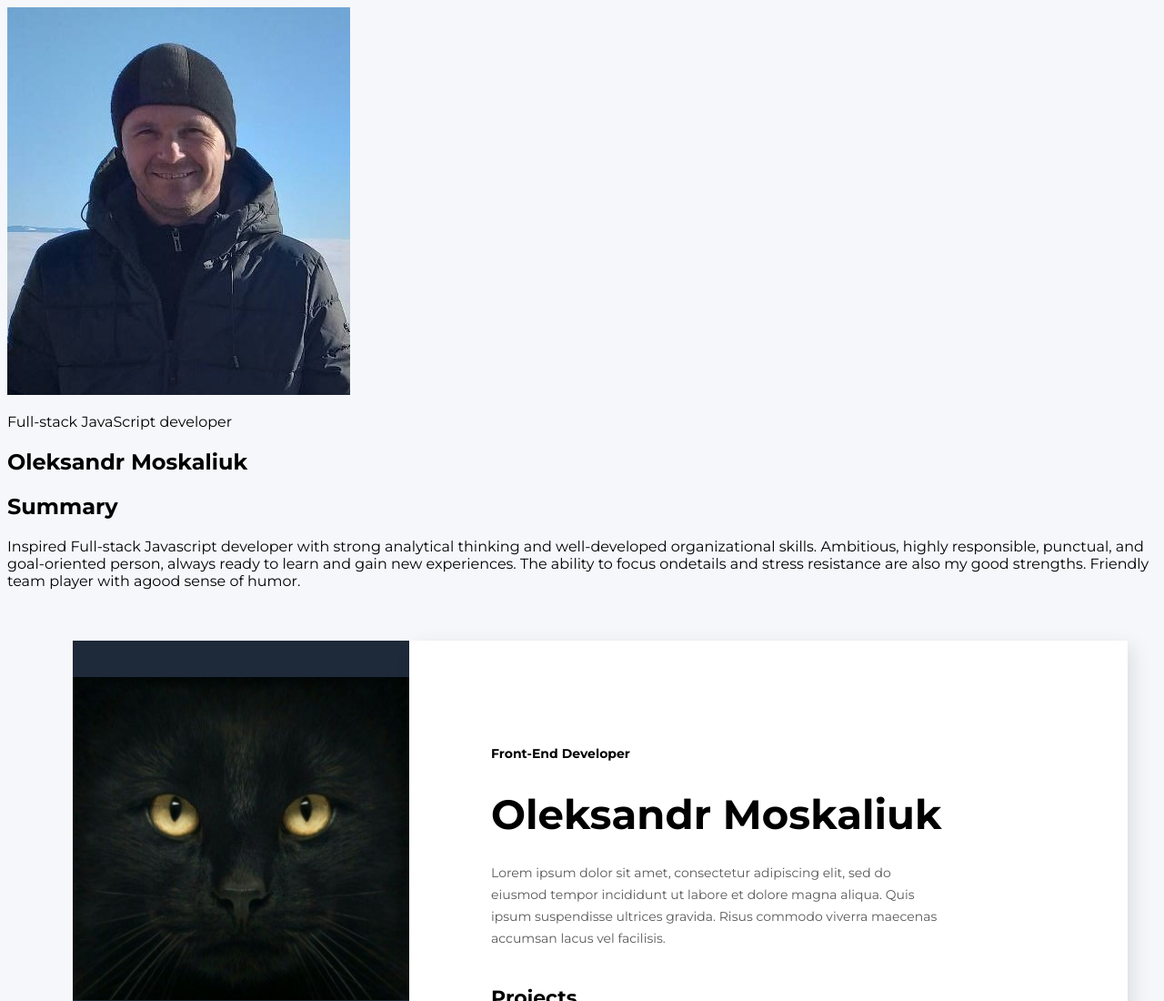
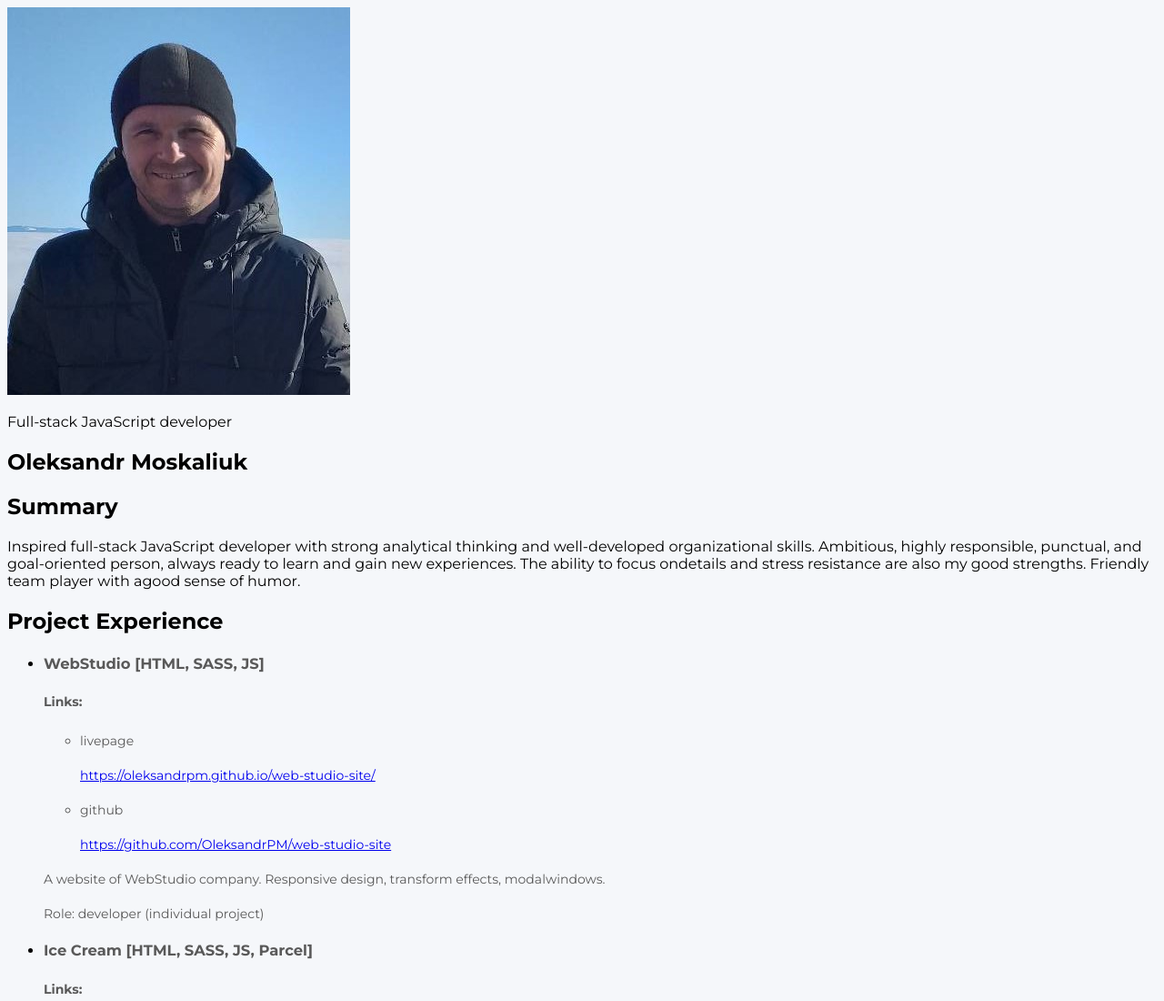
Before and after one commit to OleksandrPM/simple-cv, a website built with Vite: page index.html in a window 1280 px wide. Shown: the top 1100 px of the page at 91% size. Built offline with nearby package versions, Linux system fonts and the light colour scheme.

Commit message:
Added projects HTML

```diff
--- a/index.html
+++ b/index.html
@@ -15,7 +15,7 @@
   </head>
   <body>
     <header></header>
-    <main>{{> hero}}</main>
+    <main>{{> hero}}{{> projects}}</main>
     <!--Main-->
     <div class="main">
       <!--Main content-->
@@ -248,5 +248,6 @@
 
     <!-- Scripts -->
     <script type="module" src="/src/js/hero.js"></script>
+    <script type="module" src="/src/js/projects.js"></script>
   </body>
 </html>
--- a/src/content/hero.json
+++ b/src/content/hero.json
@@ -2,5 +2,5 @@
   "name": "Oleksandr",
   "surname": "Moskaliuk",
   "qualification": "Full-stack JavaScript developer",
-  "summary": "Inspired Full-stack Javascript developer with strong analytical thinking and well-developed organizational skills. Ambitious, highly responsible, punctual, and goal-oriented person, always ready to learn and gain new experiences. The ability to focus ondetails and stress resistance are also my good strengths. Friendly team player with agood sense of humor."
+  "summary": "Inspired full-stack JavaScript developer with strong analytical thinking and well-developed organizational skills. Ambitious, highly responsible, punctual, and goal-oriented person, always ready to learn and gain new experiences. The ability to focus ondetails and stress resistance are also my good strengths. Friendly team player with agood sense of humor."
 }
--- a/src/content/projects.json
+++ b/src/content/projects.json
@@ -11,7 +11,7 @@
   },
   {
     "name": "Ice Cream",
-    "link": {
+    "links": {
       "livepage": "https://oleksandrpm.github.io/ice-cream/",
       "github": "https://github.com/OleksandrPM/ice-cream"
     },
--- /dev/null
+++ b/src/js/projects.js
@@ -0,0 +1,48 @@
+import projects from "../content/projects.json";
+
+document.querySelector(".project-list").innerHTML = `${buildProjectListHTML(
+  projects
+)}`;
+
+function buildProjectListHTML(projects) {
+  return `${projects
+    .map((project) => {
+      return `<li class="project-item">${buildProjectHTML(project)}</li>`;
+    })
+    .join("")}`;
+}
+
+function buildProjectHTML(project) {
+  const { name, links, techstack, description, role } = project;
+
+  return `<article class="project">
+            <h3 class="project-name">${name}
+              <span class="project-stack">[${techstack.join(", ")}]</span>
+            </h3>
+            <h4 >Links:</h4>
+            <ul class="project-links">${buildLinkListHTML(links)}</ul>
+            <p class="project-description">${description}</p>
+            <p class="project-role">
+              <span class="project-role_title">Role: </span>${role}
+            </p>
+          </article>`;
+}
+
+function buildLinkListHTML(links) {
+  let listHTML = "";
+
+  for (let prop in links) {
+    listHTML += `<li class="project-links_item">
+                  <p class="link-name">${prop}</p>
+                  <a
+                    href="${links[prop]}"
+                    class="project-link"
+                    target="_blank"
+                    rel="noopener noreferrer"
+                  >${links[prop]}
+                  </a>
+                </li>`;
+  }
+
+  return listHTML;
+}
--- /dev/null
+++ b/src/partials/projects.html
@@ -0,0 +1,6 @@
+<section class="projects">
+  <div class="container projects_container">
+    <h2 class="section-title">Project Experience</h2>
+    <ul class="project-list"></ul>
+  </div>
+</section>
```
